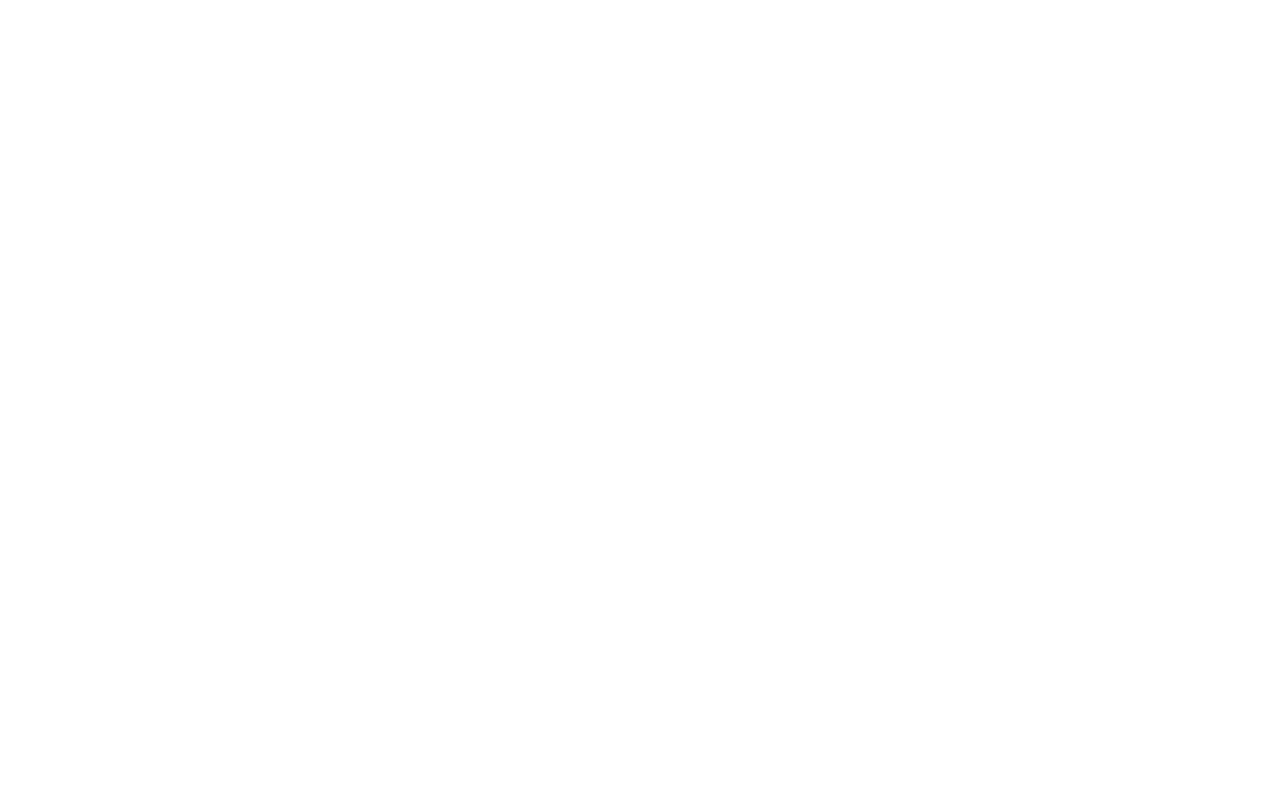
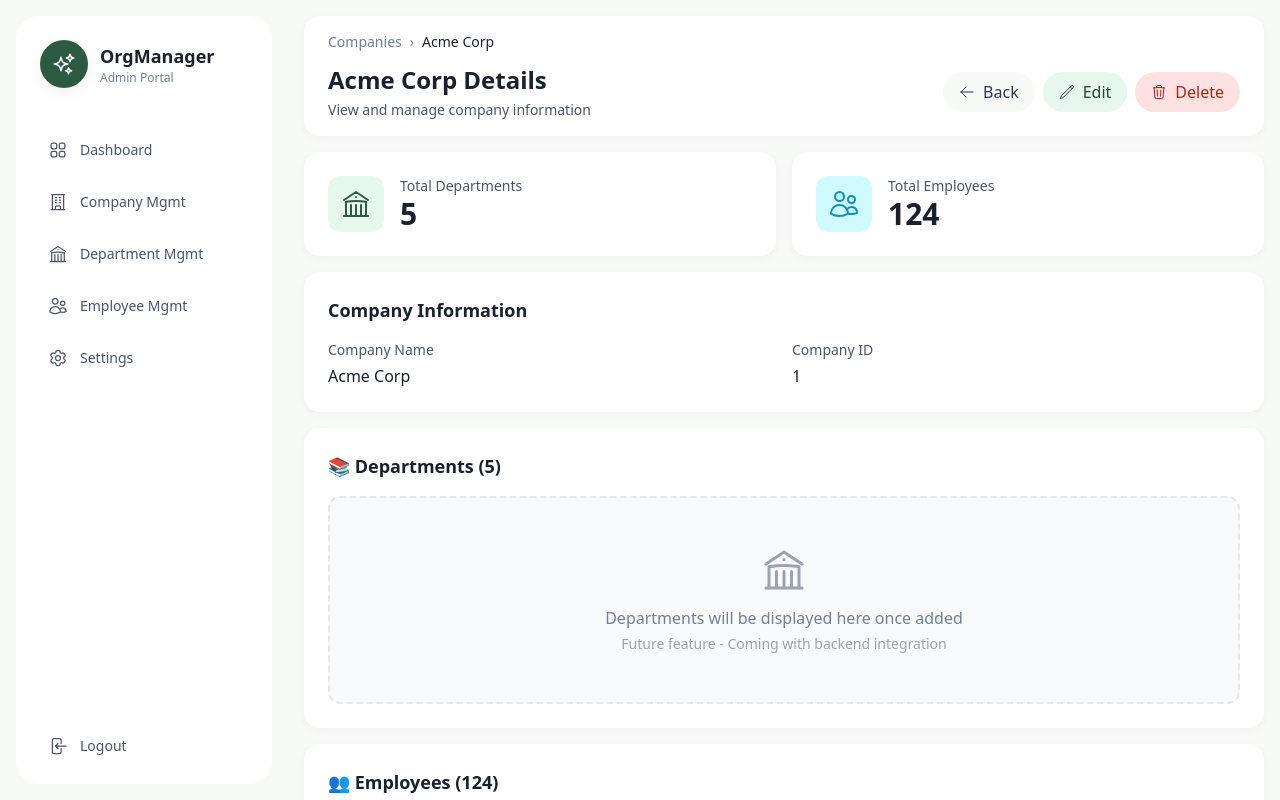
Before and after one commit to ahmednajibe/ems-task, a Vue app: page /companies/1 in a window 1280 px wide. Before the commit this address had no page. Built offline with nearby package versions, Linux system fonts and the light colour scheme.

Commit message:
feat: implement company listing and detail views with routing and basic CRUD operations

```diff
--- a/src/router/index.ts
+++ b/src/router/index.ts
@@ -22,6 +22,11 @@
     path: '/companies',
     name: 'Companies',
     component: CompaniesView
+  },
+  {
+    path: '/companies/:id',
+    name: 'CompanyDetail',
+    component: () => import('@/views/CompanyDetailView.vue')
   }
 ]
 
--- a/src/views/CompaniesView.vue
+++ b/src/views/CompaniesView.vue
@@ -8,9 +8,11 @@
 import CompanyModal from '@/components/companies/CompanyModal.vue'
 import type { Company } from '@/store/companies'
 import { PlusIcon } from '@heroicons/vue/24/outline'
+import { useRouter } from 'vue-router'
 
 const companiesStore = useCompaniesStore()
 const toastStore = useToastStore()
+const router = useRouter()
 
 // Modal state
 const isModalOpen = ref(false)
@@ -71,9 +73,8 @@
   }
 }
 
-const handleView = (_id: string) => {
-  // TODO: Navigate to company detail page
-  toastStore.info('Company detail page - Coming soon!')
+const handleView = (id: string) => {
+  router.push(`/companies/${id}`)
 }
 </script>
 
--- /dev/null
+++ b/src/views/CompanyDetailView.vue
@@ -0,0 +1,174 @@
+<script setup lang="ts">
+import { computed } from 'vue'
+import { useRoute, useRouter } from 'vue-router'
+import { useCompaniesStore } from '@/store/companies'
+import { useToastStore } from '@/store/toast'
+import DashboardLayout from '@/components/layout/DashboardLayout.vue'
+import {
+  ArrowLeftIcon,
+  PencilIcon,
+  TrashIcon,
+  BuildingLibraryIcon,
+  UsersIcon
+} from '@heroicons/vue/24/outline'
+
+const route = useRoute()
+const router = useRouter()
+const companiesStore = useCompaniesStore()
+const toastStore = useToastStore()
+
+// Get company from route params
+const companyId = computed(() => route.params.id as string)
+const company = computed(() => companiesStore.getCompanyById(companyId.value))
+
+// If company not found, redirect
+if (!company.value) {
+  toastStore.error('Company not found')
+  router.push('/companies')
+}
+
+const handleEdit = () => {
+  // TODO: Open edit modal or navigate to edit page
+  toastStore.info('Edit functionality - Coming soon!')
+}
+
+const handleDelete = () => {
+  if (!company.value) return
+
+  if (confirm(`Are you sure you want to delete ${company.value.name}?`)) {
+    companiesStore.deleteCompany(company.value.id)
+    toastStore.success(`${company.value.name} deleted successfully`)
+    router.push('/companies')
+  }
+}
+
+const handleBack = () => {
+  router.push('/companies')
+}
+</script>
+
+<template>
+  <DashboardLayout>
+    <div v-if="company" class="p-4 space-y-4">
+
+      <!-- Breadcrumb & Header -->
+      <div class="bg-white shadow-soft rounded-2xl px-6 py-4">
+        <!-- Breadcrumb -->
+        <div class="flex items-center gap-2 text-sm text-neutral-500 mb-3">
+          <button @click="handleBack" class="hover:text-primary-500 transition-colors">
+            Companies
+          </button>
+          <span>›</span>
+          <span class="text-neutral-800 font-medium">{{ company.name }}</span>
+        </div>
+
+        <!-- Title & Actions -->
+        <div class="flex items-center justify-between">
+          <div>
+            <h1 class="text-2xl font-bold text-neutral-800">{{ company.name }} Details</h1>
+            <p class="text-sm text-neutral-600 mt-1">
+              View and manage company information
+            </p>
+          </div>
+
+          <div class="flex gap-2">
+            <button
+              @click="handleBack"
+              class="flex items-center gap-2 px-4 py-2 bg-neutral-100 hover:bg-neutral-200 text-neutral-700 rounded-full transition-colors"
+            >
+              <ArrowLeftIcon class="w-4 h-4" />
+              Back
+            </button>
+            <button
+              @click="handleEdit"
+              class="flex items-center gap-2 px-4 py-2 bg-primary-100 hover:bg-primary-200 text-primary-700 rounded-full transition-colors"
+            >
+              <PencilIcon class="w-4 h-4" />
+              Edit
+            </button>
+            <button
+              @click="handleDelete"
+              class="flex items-center gap-2 px-4 py-2 bg-red-100 hover:bg-red-200 text-red-700 rounded-full transition-colors"
+            >
+              <TrashIcon class="w-4 h-4" />
+              Delete
+            </button>
+          </div>
+        </div>
+      </div>
+
+      <!-- Stats Cards -->
+      <div class="grid grid-cols-1 md:grid-cols-2 gap-4">
+        <!-- Departments Card -->
+        <div class="bg-white shadow-soft rounded-2xl p-6">
+          <div class="flex items-center gap-4">
+            <div class="p-3 bg-primary-100 rounded-xl">
+              <BuildingLibraryIcon class="w-8 h-8 text-primary-600" />
+            </div>
+            <div>
+              <div class="text-sm text-neutral-600">Total Departments</div>
+              <div class="text-3xl font-bold text-neutral-800">{{ company.departmentCount }}</div>
+            </div>
+          </div>
+        </div>
+
+        <!-- Employees Card -->
+        <div class="bg-white shadow-soft rounded-2xl p-6">
+          <div class="flex items-center gap-4">
+            <div class="p-3 bg-cyan-100 rounded-xl">
+              <UsersIcon class="w-8 h-8 text-cyan-600" />
+            </div>
+            <div>
+              <div class="text-sm text-neutral-600">Total Employees</div>
+              <div class="text-3xl font-bold text-neutral-800">{{ company.employeeCount.toLocaleString() }}</div>
+            </div>
+          </div>
+        </div>
+      </div>
+
+      <!-- Company Information -->
+      <div class="bg-white shadow-soft rounded-2xl p-6">
+        <h2 class="text-lg font-semibold text-neutral-800 mb-4">Company Information</h2>
+        <div class="grid grid-cols-1 md:grid-cols-2 gap-4">
+          <div>
+            <div class="text-sm text-neutral-600">Company Name</div>
+            <div class="text-base font-medium text-neutral-800 mt-1">{{ company.name }}</div>
+          </div>
+          <div>
+            <div class="text-sm text-neutral-600">Company ID</div>
+            <div class="text-base font-medium text-neutral-800 mt-1">{{ company.id }}</div>
+          </div>
+        </div>
+      </div>
+
+      <!-- Departments Section (Placeholder) -->
+      <div class="bg-white shadow-soft rounded-2xl p-6">
+        <div class="flex items-center justify-between mb-4">
+          <h2 class="text-lg font-semibold text-neutral-800">
+            📚 Departments ({{ company.departmentCount }})
+          </h2>
+        </div>
+        <div class="text-center py-12 bg-neutral-50 rounded-xl border-2 border-dashed border-neutral-200">
+          <BuildingLibraryIcon class="w-12 h-12 text-neutral-400 mx-auto mb-3" />
+          <p class="text-neutral-500">Departments will be displayed here once added</p>
+          <p class="text-sm text-neutral-400 mt-1">Future feature - Coming with backend integration</p>
+        </div>
+      </div>
+
+      <!-- Employees Section (Placeholder) -->
+      <div class="bg-white shadow-soft rounded-2xl p-6">
+        <div class="flex items-center justify-between mb-4">
+          <h2 class="text-lg font-semibold text-neutral-800">
+            👥 Employees ({{ company.employeeCount }})
+          </h2>
+        </div>
+        <div class="text-center py-12 bg-neutral-50 rounded-xl border-2 border-dashed border-neutral-200">
+          <UsersIcon class="w-12 h-12 text-neutral-400 mx-auto mb-3" />
+          <p class="text-neutral-500">Employees will be displayed here once added</p>
+          <p class="text-sm text-neutral-400 mt-1">Future feature - Coming with backend integration</p>
+        </div>
+      </div>
+
+    </div>
+  </DashboardLayout>
+</template>
```
